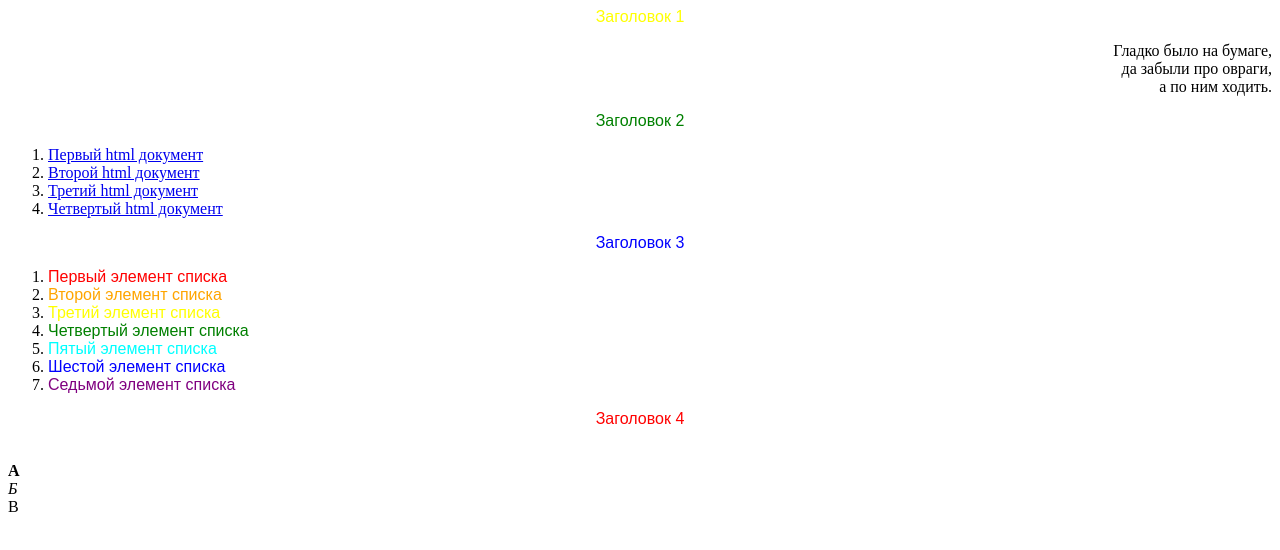
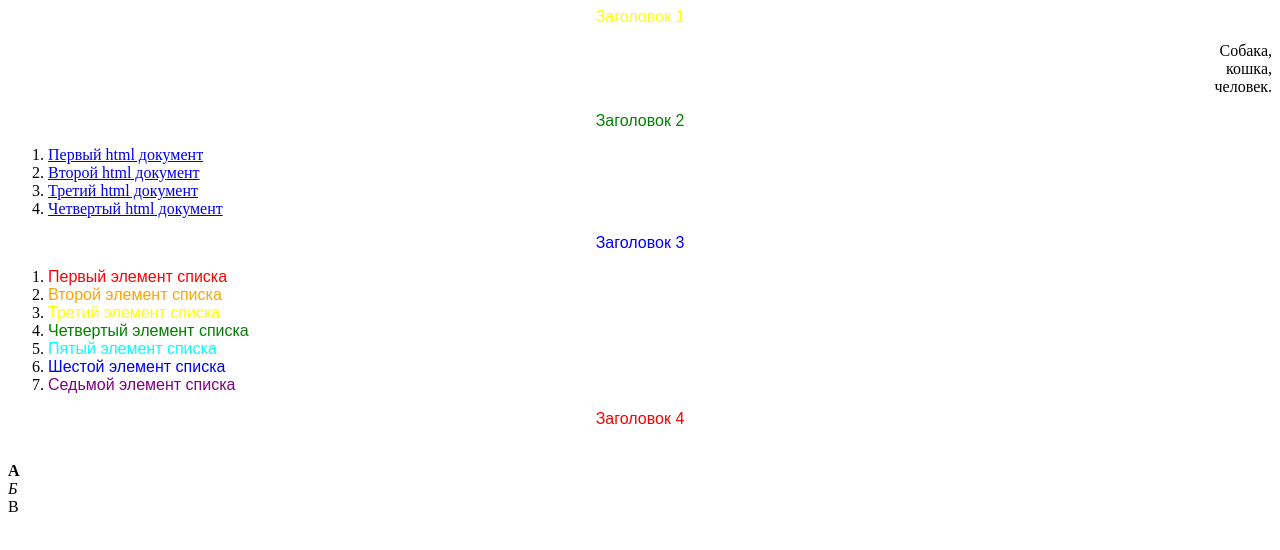
Before and after one commit to theleeza/theleeza.github.io, a plain HTML site: page index.html in a window 1280 px wide. Drawn offline with Linux system fonts and the light colour scheme.

Commit message:
Update index.html

```diff
--- a/index.html
+++ b/index.html
@@ -7,7 +7,7 @@
 
   <body>
     <p align="center" ><font face="Arial" color="yellow">Заголовок 1</font></p>
-	<p align="right">Гладко было на бумаге,<br> да забыли про овраги,<br> а по ним ходить.
+	<p align="right">Собака,<br> кошка,<br> человек.
     <p align="center"><font face="Arial" color="green">Заголовок 2</font></p>
   <ol>
     <li><a href="документ_1.html">Первый html документ</a></li>
```
